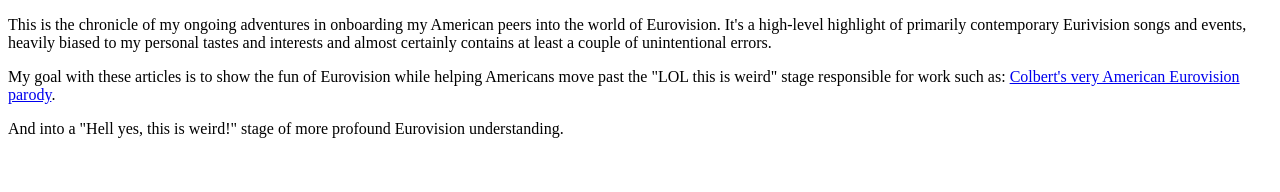
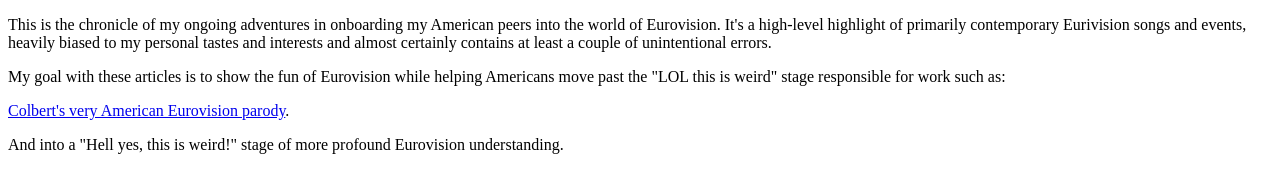
Before and after one commit to modrake/eurovisionism, a plain HTML site: page index.html in a window 1280 px wide. Drawn offline with Linux system fonts and the light colour scheme.

Commit message:
additional linebreakage

```diff
--- a/index.html
+++ b/index.html
@@ -5,7 +5,7 @@
 
 <p>This is the chronicle of my ongoing adventures in onboarding my American peers into the world of Eurovision. It's a high-level highlight of primarily contemporary Eurivision songs and events, heavily biased to my personal tastes and interests and almost certainly contains at least a couple of unintentional errors.</p>
 
-My goal with these articles is to show the fun of Eurovision while helping Americans move past the "LOL this is weird" stage responsible for work such as:
+<p>My goal with these articles is to show the fun of Eurovision while helping Americans move past the "LOL this is weird" stage responsible for work such as:</p>
 <a href="https://www.youtube.com/watch?v=CTP17rWuUMo">Colbert's very American Eurovision parody</a>.
 
 <p>And into a "Hell yes, this is weird!" stage of more profound Eurovision understanding.</p>
```
